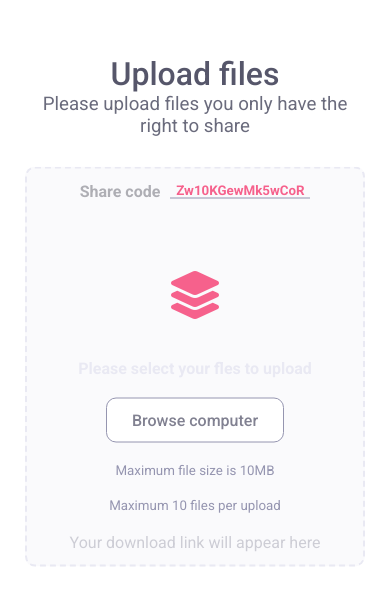
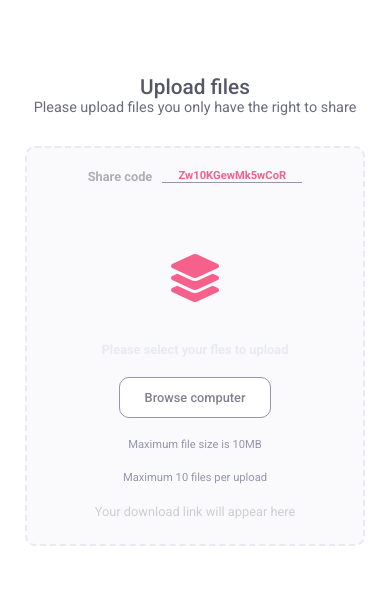
Before and after one commit to iustinionita/file-sharing-app, a React (Create React App) app: page / in a window 390 px wide. Shown: the part 102-706 px from the top of the page. Built offline with nearby package versions, Linux system fonts and the light colour scheme; no server answers.

Commit message:
Mobile + Bug fixes

```diff
--- a/src/Components/Download.js
+++ b/src/Components/Download.js
@@ -136,7 +136,7 @@ function Download() {
                   )}`}
                 ></i>
                 <a
-                  href={`http://file-sharing.ddns.net:3000/download/file/[${code}]${file}`}
+                  href={`https://file-sharing.ddns.net:3000/download/file/[${code}]${file}`}
                   download
                 >
                   <span>{file}</span>
--- a/src/Components/Socket.js
+++ b/src/Components/Socket.js
@@ -145,7 +145,7 @@ function Socket() {
               <Link target={"_blank"} to={`/download/${code}`} ref={downloadLink}>
                 DOWNLOAD LINK
               </Link>
-              {/* <i
+              <i
                 className="fa-solid fa-copy"
                 onClick={() => {
                   navigator.clipboard
@@ -162,7 +162,7 @@ function Socket() {
                       console.log("Can't copy the link");
                     });
                 }}
-              ></i> */}
+              ></i>
             </div>
           ) : (
             <p style={{ pointerEvents: "none" }}>
--- a/src/Components/SocketContext.js
+++ b/src/Components/SocketContext.js
@@ -2,7 +2,7 @@ import { createContext } from "react";
 import io from "socket.io-client";
 
 const SocketContext = createContext();
-const socket = io("http://file-sharing.ddns.net:3000");
+const socket = io("https://file-sharing.ddns.net:3000");
 
 export function SocketProvider({ children }) {
 
--- a/src/socket.scss
+++ b/src/socket.scss
@@ -99,6 +99,7 @@
     small {
       color: $lightblue;
       transition: $transition;
+      text-align: center;
     }
     .download--link {
       width: 90%;
@@ -166,3 +167,56 @@
     }
   }
 }
+
+@media screen and (max-width: 500px) {
+  .socket {
+    h1 {
+      font-size: 1.3rem;
+    }
+    h3 {
+      font-size: 0.9rem;
+    }
+    .upload--box {
+      .upload--box--code {
+        p {
+          font-size: .8rem;
+        }
+        input {
+          font-size: .7rem;
+        }
+      }
+      p {
+        font-size: .8rem;
+      }
+      small {
+        font-size: .7rem;
+      }
+      .download--link {
+        div {
+          a {
+            font-size: .8rem;
+          }
+          i {
+            font-size: .8rem;
+          }
+        }
+      }
+      #upload--box--selectBtn {
+        font-size: .8rem;
+      }
+    }
+  }
+}
+
+@media screen and (max-width: 300px) {
+  .socket {
+    .upload--box {
+      .upload--box--code {
+        display: none;
+      }
+      #upload--box--selectBtn {
+        font-size: .7rem;
+      }
+    }
+  }
+}
```
